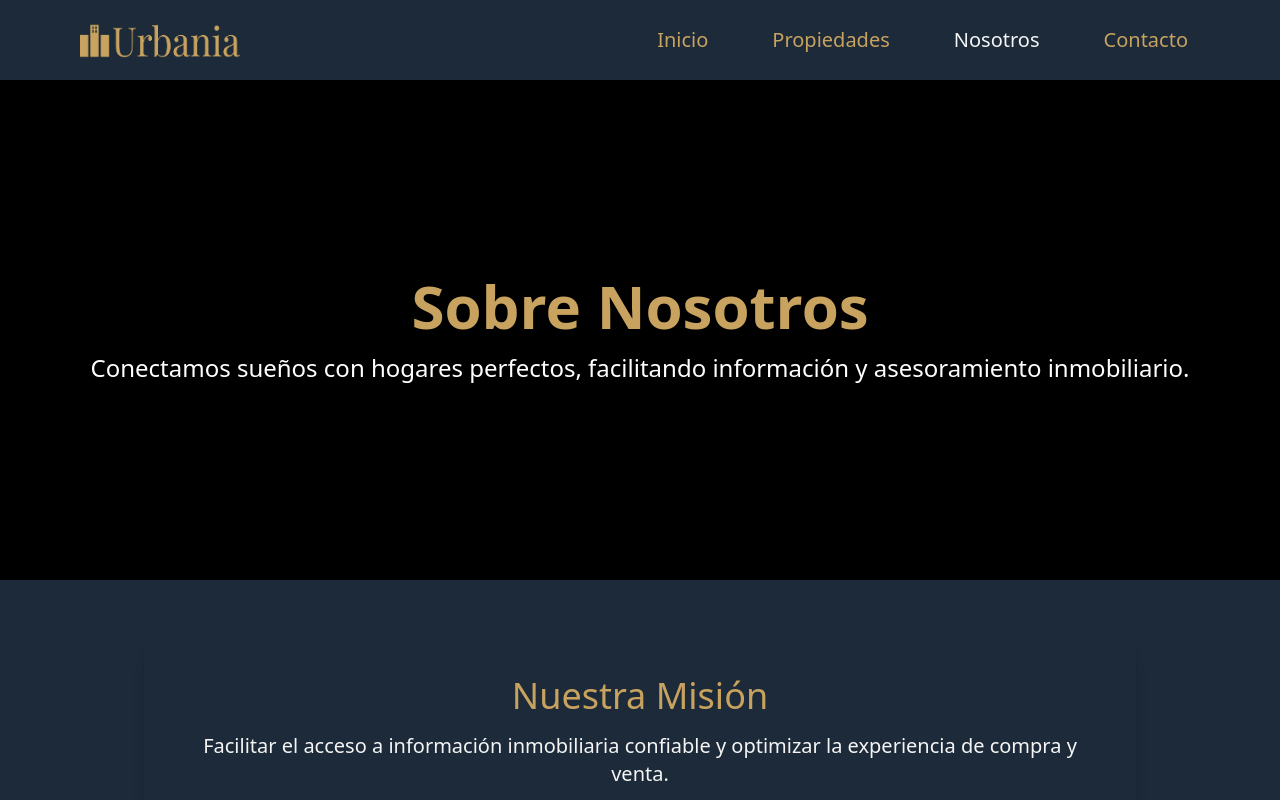
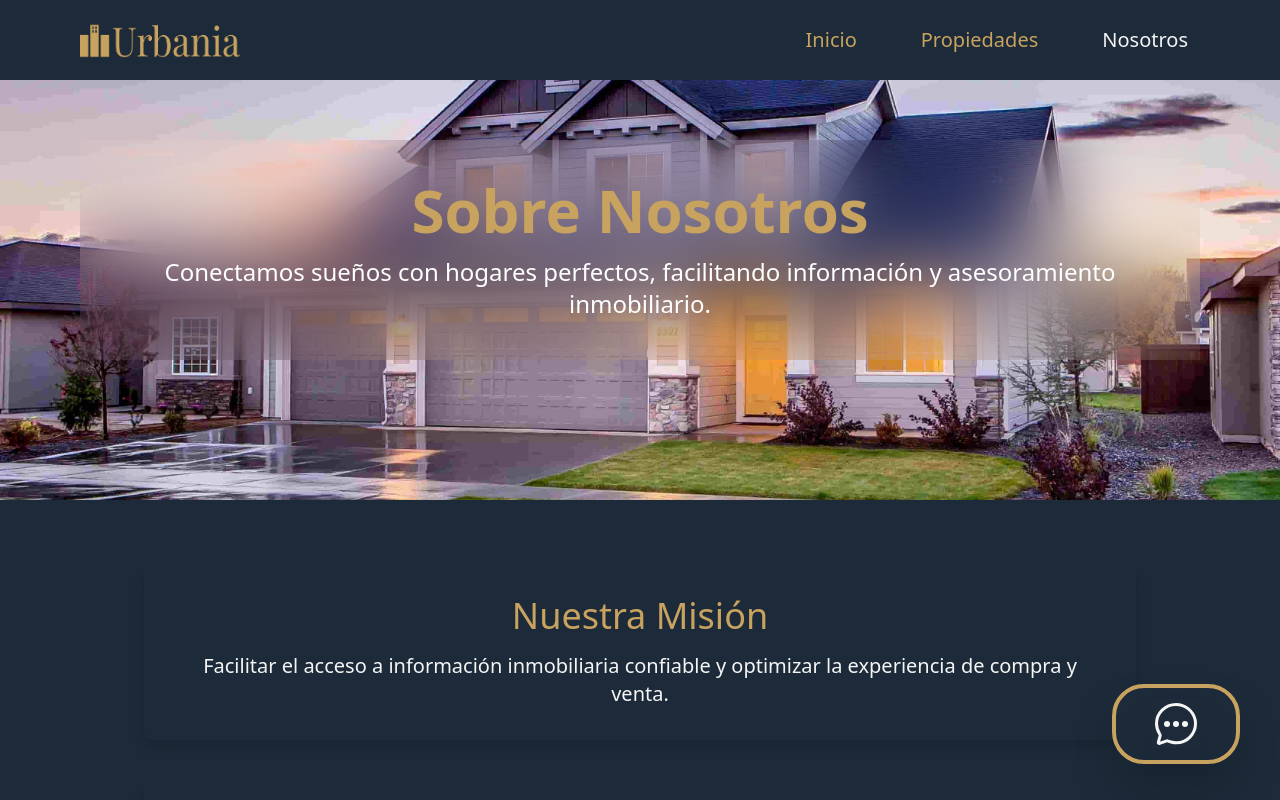
Before and after one commit to No-Country-simulation/s21-14-n-webapp, a React (Vite) app in the folder client/: page /nosotros in a window 1280 px wide. Shown: the top 800 px of the page. Built offline with nearby package versions, Linux system fonts and the light colour scheme.

Commit message:
agregando formulario de contacto y solucionando bug de foto en sobre nosotros

```diff
--- /dev/null
+++ b/client/src/components/Shared/ButtonContact.jsx
@@ -0,0 +1,107 @@
+import React, { useState } from 'react';
+import { IoChatbubbleEllipsesOutline } from "react-icons/io5";
+import { CgCloseR } from "react-icons/cg";
+import { motion, AnimatePresence } from 'framer-motion';
+
+export const ButtonContact = () => {
+    const [isActive, setIsActive] = useState(false);
+
+    const handleClick = () => {
+        setIsActive(prevState => !prevState);
+    };
+
+    // Animaciones
+    const containerVariants = {
+        hidden: { width: 128, height: 80 },
+        visible: { width: 384, height: 600 },
+    };
+
+    const formVariants = {
+        hidden: { opacity: 0, y: -20 },
+        visible: { opacity: 1, y: 0, transition: { delay: 0.3 } },
+    };
+
+    return (
+        <motion.div
+            className="z-100 rounded-4xl bg-primary flex flex-col justify-center items-center bottom-9 right-10 fixed border-4 border-secundary shadow-2xl overflow-hidden"
+            variants={containerVariants}
+            initial="hidden"
+            animate={isActive ? "visible" : "hidden"}
+            transition={{ type: "spring", stiffness: 100 }}
+        >
+            <button
+                className={`hover:scale-105 cursor-pointer p-4 ${isActive ? "self-start" : ""}`}
+                onClick={handleClick}
+            >
+                {!isActive ? (
+                    <IoChatbubbleEllipsesOutline className="w-12 h-12 text-tertiary shadow-2xl" />
+                ) : (
+                    <CgCloseR className="w-12 h-12 text-tertiary shadow-2xl" />
+                )}
+            </button>
+
+            <AnimatePresence>
+                {isActive && (
+                    <motion.form
+                        className="w-full p-4 space-y-4 text-tertiary flex flex-col gap-7"
+                        variants={formVariants}
+                        initial="hidden"
+                        animate="visible"
+                        exit="hidden"
+                    >
+                        <div>
+                            <label htmlFor="email" className="block text-sm font-medium">
+                                Email del interesado
+                            </label>
+                            <input
+                                type="email"
+                                id="email"
+                                name="email"
+                                className="mt-1 bg-tertiary block w-full px-3 py-2 border border-gray-300 rounded-md shadow-sm focus:outline-none focus:ring-2 focus:ring-tertiary focus:border-tertiary"
+                                placeholder="Ingresa tu email"
+                                required
+                            />
+                        </div>
+
+                        <div>
+                            <label htmlFor="propertyTitle" className="block text-sm font-medium">
+                                Título de la propiedad de interés
+                            </label>
+                            <input
+                                type="text"
+                                id="propertyTitle"
+                                name="propertyTitle"
+                                className="mt-1 bg-tertiary block w-full px-3 py-2 border border-gray-300 rounded-md shadow-sm focus:outline-none focus:ring-2 focus:ring-tertiary focus:border-tertiary"
+                                placeholder="Ingresa el título de la propiedad"
+                                required
+                            />
+                        </div>
+
+                        <div>
+                            <label htmlFor="message" className="block text-sm font-medium">
+                                Mensaje
+                            </label>
+                            <textarea
+                                id="message"
+                                name="message"
+                                rows="4"
+                                className="mt-1 bg-tertiary block w-full px-3 py-2 border border-gray-300 rounded-md shadow-sm focus:outline-none focus:ring-2 focus:ring-tertiary focus:border-tertiary"
+                                placeholder="Escribe tu mensaje aquí"
+                                required
+                            ></textarea>
+                        </div>
+
+                        <motion.button
+                            type="submit"
+                            className="w-full px-4 py-2 bg-secundary text-primary text-xl rounded-md hover:bg-tertiary-dark focus:outline-none focus:ring-2 focus:ring-tertiary focus:ring-opacity-50"
+                            whileHover={{ scale: 1.05 }}
+                            whileTap={{ scale: 0.95 }}
+                        >
+                            Enviar
+                        </motion.button>
+                    </motion.form>
+                )}
+            </AnimatePresence>
+        </motion.div>
+    );
+};
--- a/client/src/components/Shared/NavBar.jsx
+++ b/client/src/components/Shared/NavBar.jsx
@@ -8,7 +8,6 @@ export const NavBar = () => {
         { name: 'Inicio', path: '/' },
         { name: 'Propiedades', path: '/inmuebles' },
         { name: 'Nosotros', path: '/nosotros' },
-        { name: 'Contacto', path: '/contacto' }
     ];
 
     const itemsAdmin = [
@@ -16,10 +15,10 @@ export const NavBar = () => {
         { name: "Editar Propiedades", path: "/" }
     ];
 
-    const menuItems = isAdmin === 0 ? items : itemsAdmin
+    const menuItems = isAdmin === 0 ? items : itemsAdmin;
 
     return (
-        <nav className='w-full h-10 lg:h-20 flex justify-between items-center p-2 lg:px-20 bg-opacity-50 bg-primary'>
+        <nav className='w-full h-10 lg:h-20 flex justify-between items-center p-2 lg:px-20 bg-opacity-50 bg-primary fixed top-0 left-0 z-50'>
             <div>
                 <img src="/logo_Urbania-03.png" className='w-40' alt="Urbania Logo" />
             </div>
--- a/client/src/layouts/HomeLayout.jsx
+++ b/client/src/layouts/HomeLayout.jsx
@@ -2,17 +2,18 @@ import React from "react";
 import { NavBar } from "../components/shared/NavBar";
 import { Outlet } from "react-router-dom";
 import { Footer } from "../components/shared/Footer";
+import { ButtonContact } from "../components/Shared/buttonContact";
 
 
 const HomeLayout = () => {
     return (
         <div>
             <header>
-
                 <NavBar/>
             </header>
             <main>
                 <Outlet/>
+                <ButtonContact/>
             </main>
             <footer>
                 <Footer/>
--- a/client/src/pages/AboutUs.jsx
+++ b/client/src/pages/AboutUs.jsx
@@ -1,13 +1,14 @@
 import React from 'react';
 import { motion } from "framer-motion";
+import './aboutUs.css';
 
 const AboutUs = () => {
     return (
         <div className='bg-primary flex flex-col items-center text-center'>
-            <div className='bg-[url(/casa2.jpg)] bg-cover bg-center relative w-full h-[500px] flex items-center justify-center text-white text-center px-6 xl:px-20'>
-                <div className='absolute inset-0 bg-black bg-opacity-50'></div>
+            <div className='custom-bg bg-cover bg-center relative w-full h-[500px] flex items-center justify-center text-white text-center px-6 xl:px-20'>
+                <div className='absolute inset-0  bg-opacity-50'></div>
                 <motion.div
-                    className='relative z-10'
+                    className='relative z-10 backdrop-blur-2xl p-10'
                     initial={{ opacity: 0, y: -50 }}
                     animate={{ opacity: 1, y: 0 }}
                     transition={{ duration: 1, ease: "easeOut" }}
--- /dev/null
+++ b/client/src/pages/aboutUs.css
@@ -0,0 +1,5 @@
+.custom-bg {
+    background-image: url('/banner.jpg');
+    background-size: cover;
+    background-position: center;
+}
```
